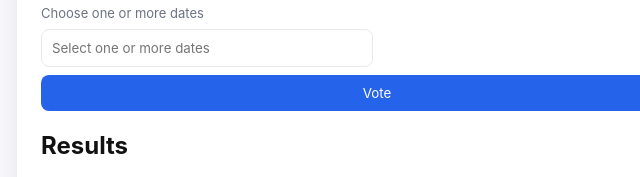
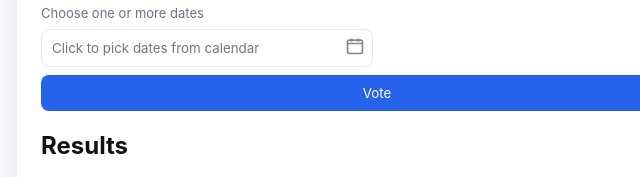
Before and after one commit to chchingyesstyle/vote-dinner, a plain HTML site: page index.html in a window 1280 px wide. Shown: the part 176-353 px from the top of the page, 263-903 px from the left. Drawn offline with nearby package versions, Linux system fonts and the light colour scheme.

Commit message:
UI: Make date input read-only, add calendar icon, clarify calendar selection

```diff
--- a/app.js
+++ b/app.js
@@ -18,7 +18,13 @@ const changeVoteBtn = document.getElementById('changeVote');
 const removeVoteBtn = document.getElementById('removeVote');
 
 // init flatpickr (multiple-date selection)
-const fp = flatpickr(dateEl, { mode: 'multiple', dateFormat: 'Y-m-d', minDate: 'today' });
+const fp = flatpickr(dateEl, {
+  mode: 'multiple',
+  dateFormat: 'Y-m-d',
+  minDate: 'today',
+  allowInput: false,
+  clickOpens: true
+});
 
 // Helper: GitHub API request
 async function ghRequest(path, method = 'GET', body = null) {
--- a/index.html
+++ b/index.html
@@ -19,7 +19,12 @@
       <input id="name" placeholder="Alice" />
 
       <label for="date">Choose one or more dates</label>
-      <input id="date" type="text" placeholder="Select one or more dates" />
+      <div style="position:relative;display:flex;align-items:center;">
+        <input id="date" type="text" placeholder="Click to pick dates from calendar" readonly style="padding-right:32px;width:100%" />
+        <span style="position:absolute;right:8px;pointer-events:none;">
+          <svg width="20" height="20" fill="none" stroke="#888" stroke-width="2" viewBox="0 0 24 24"><rect x="3" y="5" width="18" height="16" rx="2"/><path d="M16 3v4M8 3v4M3 9h18"/></svg>
+        </span>
+      </div>
 
       <button id="vote">Vote</button>
     </section>
```
